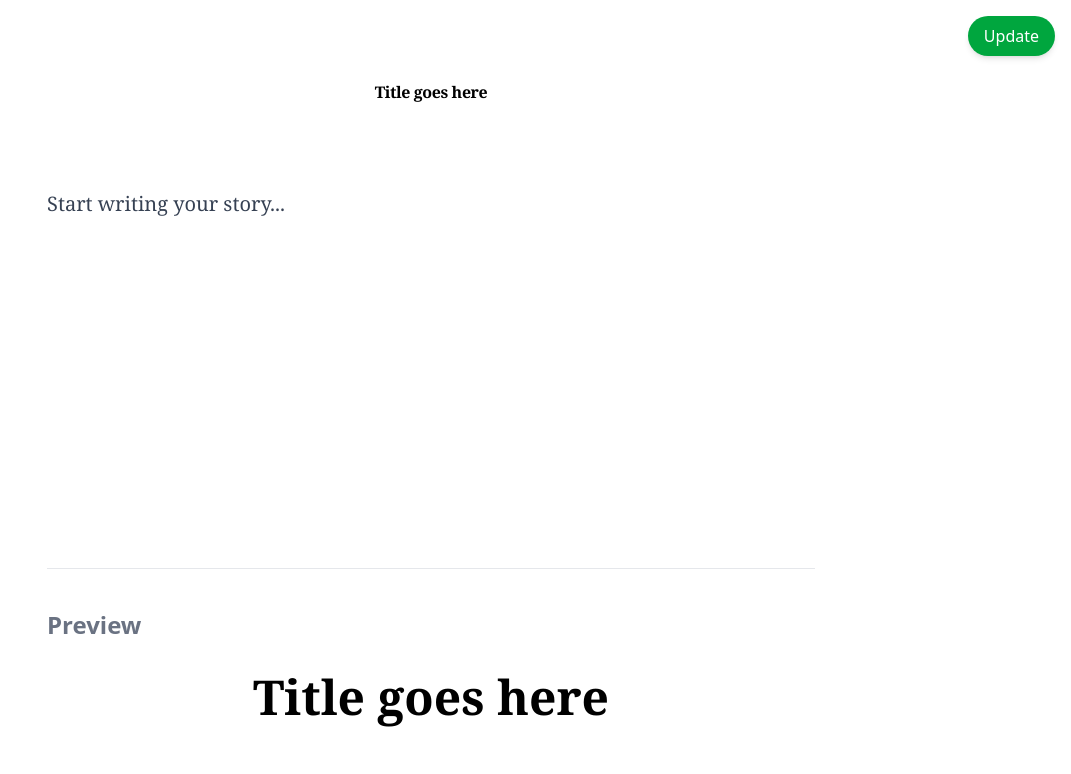
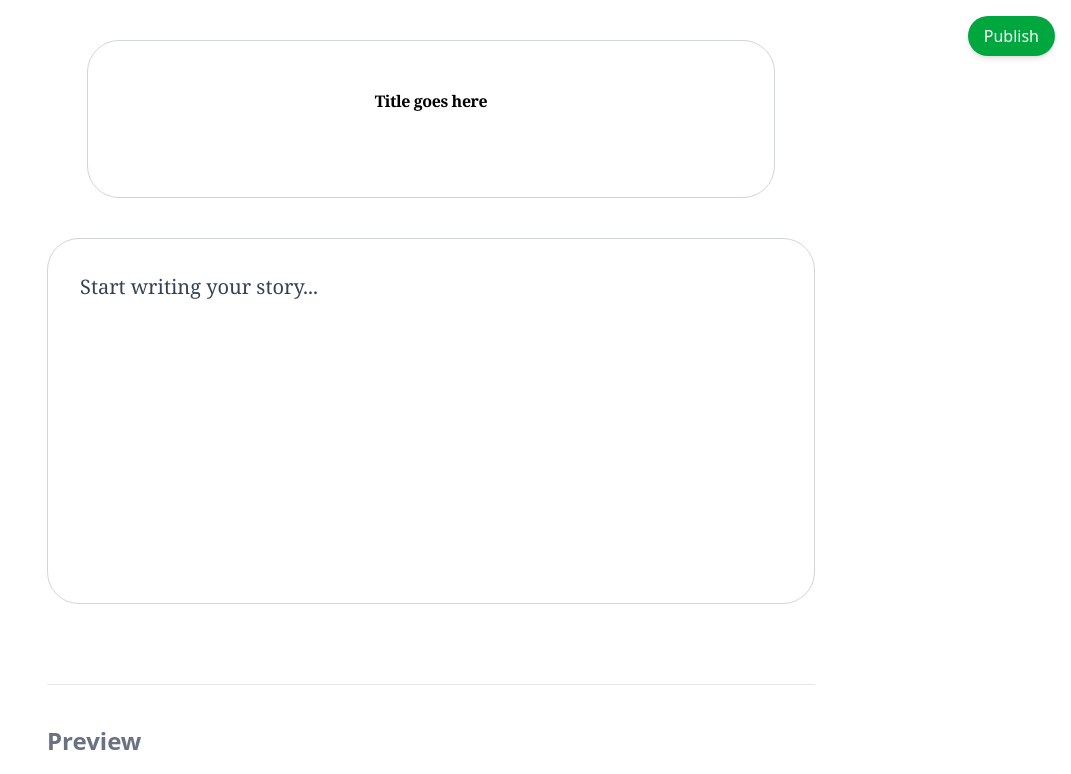
Before and after one commit to Mohfazam/Normal, a React (Vite) app in the folder Frontend/: page / in a window 1280 px wide. Shown: the top 774 px of the page, without its empty margins (209-1280 px from the left). Built offline with nearby package versions, Linux system fonts and the light colour scheme.

Commit message:
Text Editor final

```diff
--- a/Frontend/src/Components/TextEditor.tsx
+++ b/Frontend/src/Components/TextEditor.tsx
@@ -15,6 +15,10 @@ import { common, createLowlight } from 'lowlight'
 
 const lowlight = createLowlight(common)
 
+
+const DEFAULT_TITLE = '<h1>Title goes here</h1>'
+const DEFAULT_BODY = '<p>Start writing your story...</p>'
+
 interface TextEditorProps {
   editable: boolean;
   initialTitle?: string;
@@ -24,14 +28,13 @@ interface TextEditorProps {
 
 export const TextEditor = ({
   editable,
-  initialTitle = '<h1>Title goes here</h1>',
-  initialBody = '<p>Start writing your story...</p>',
+  initialTitle = DEFAULT_TITLE,
+  initialBody = DEFAULT_BODY,
   onSave
 }: TextEditorProps) => {
-  const [content, setContent] = useState({
-    title: initialTitle,
-    body: initialBody,
-  })
+
+  const [previewTitle, setPreviewTitle] = useState(initialTitle)
+  const [previewBody, setPreviewBody] = useState(initialBody)
 
   const headingEditor = useEditor({
     extensions: [
@@ -55,6 +58,9 @@ export const TextEditor = ({
       attributes: {
         class: 'focus:outline-none',
       },
+    },
+    onUpdate: ({ editor }) => {
+      setPreviewTitle(editor.getHTML())
     },
   })
 
@@ -101,15 +107,20 @@ export const TextEditor = ({
         class: 'focus:outline-none',
       },
     },
+    onUpdate: ({ editor }) => {
+      setPreviewBody(editor.getHTML())
+    },
   })
 
-  // Update editors when initial content changes (e.g., after fetching from API)
+
   useEffect(() => {
     if (headingEditor && initialTitle) {
       headingEditor.commands.setContent(initialTitle)
+      setPreviewTitle(initialTitle)
     }
     if (bodyEditor && initialBody) {
       bodyEditor.commands.setContent(initialBody)
+      setPreviewBody(initialBody)
     }
   }, [initialTitle, initialBody, headingEditor, bodyEditor])
 
@@ -119,7 +130,6 @@ export const TextEditor = ({
         title: headingEditor.getHTML(),
         body: bodyEditor.getHTML(),
       }
-      setContent(newContent)
       onSave(newContent)
     }
   }
@@ -184,20 +194,22 @@ export const TextEditor = ({
     </BubbleMenu>
   )
 
+  const isEditMode = initialTitle !== DEFAULT_TITLE || initialBody !== DEFAULT_BODY
+
   return (
     <div className="max-w-3xl mx-auto pb-20">
-      {/* Fixed publish/update button */}
+
       <div className="fixed top-4 right-4 z-10">
         <button
           onClick={handleSave}
           className="px-4 py-2 bg-green-600 text-white rounded-full hover:bg-green-700 transition shadow-md"
         >
-          {initialTitle ? 'Update' : 'Publish'}
+          {isEditMode ? 'Update' : 'Publish'}
         </button>
       </div>
 
-      {/* Title editor with bubble menu */}
-      <div className="pt-20 mb-12 relative">
+
+      <div className="p-12 m-10 relative border rounded-4xl border-gray-300">
         {headingEditor && renderBubbleMenu(headingEditor, true)}
         <EditorContent
           editor={headingEditor}
@@ -205,8 +217,8 @@ export const TextEditor = ({
         />
       </div>
 
-      {/* Body editor with bubble menu */}
-      <div className="relative">
+
+      <div className="w-3xl border rounded-4xl border-gray-300 p-8">
         {bodyEditor && renderBubbleMenu(bodyEditor)}
         <EditorContent
           editor={bodyEditor}
@@ -214,22 +226,19 @@ export const TextEditor = ({
         />
       </div>
 
-      {/* Preview section */}
-      {(content.title || content.body) && (
       <div className="mt-20 pt-10 border-t border-gray-200">
         <h3 className="text-2xl font-bold mb-8 text-gray-500">Preview</h3>
         <div className="prose max-w-none prose-lg mx-auto">
           <div
             className="font-serif text-5xl font-bold text-center mb-12"
-              dangerouslySetInnerHTML={{ __html: content.title }}
+            dangerouslySetInnerHTML={{ __html: previewTitle }}
           />
           <div
             className="font-serif text-xl leading-8 text-gray-700"
-              dangerouslySetInnerHTML={{ __html: content.body }}
+            dangerouslySetInnerHTML={{ __html: previewBody }}
           />
         </div>
       </div>
-      )}
     </div>
   )
 }
```
Lines whose indentation alone changed are shown as unchanged.
